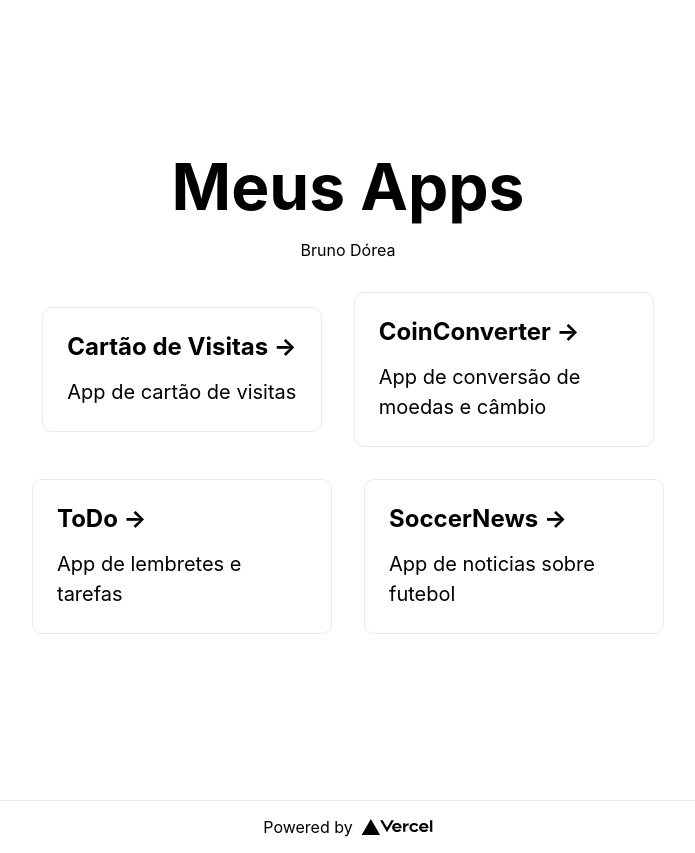
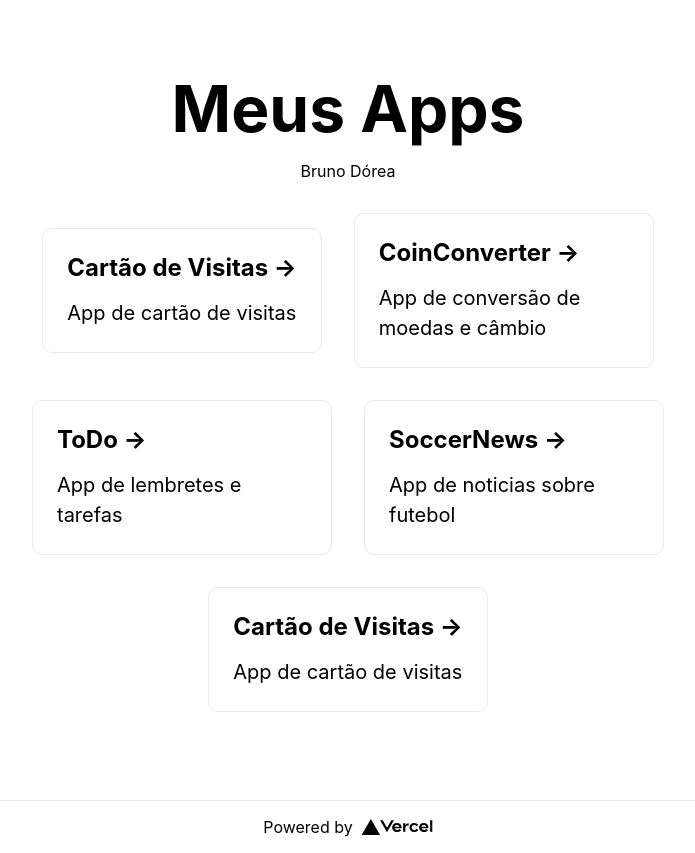
Before and after one commit to BH-Tec/MyAppMobile, a Next.js app: page / in a window 1280 px wide. Shown: the whole page, without its empty margins (292-987 px from the left). Built offline with nearby package versions, Linux system fonts and the light colour scheme.

Commit message:
teste do git

```diff
--- a/pages/index.js
+++ b/pages/index.js
@@ -34,6 +34,11 @@ export default function Home() {
             <p>App de noticias sobre futebol</p>
           </a>
 
+          <a href="#" target="__blank" className={styles.card}>
+            <h2>Cartão de Visitas &rarr;</h2>
+            <p>App de cartão de visitas</p>
+          </a>
+
         </div>
       </main>
 
```
